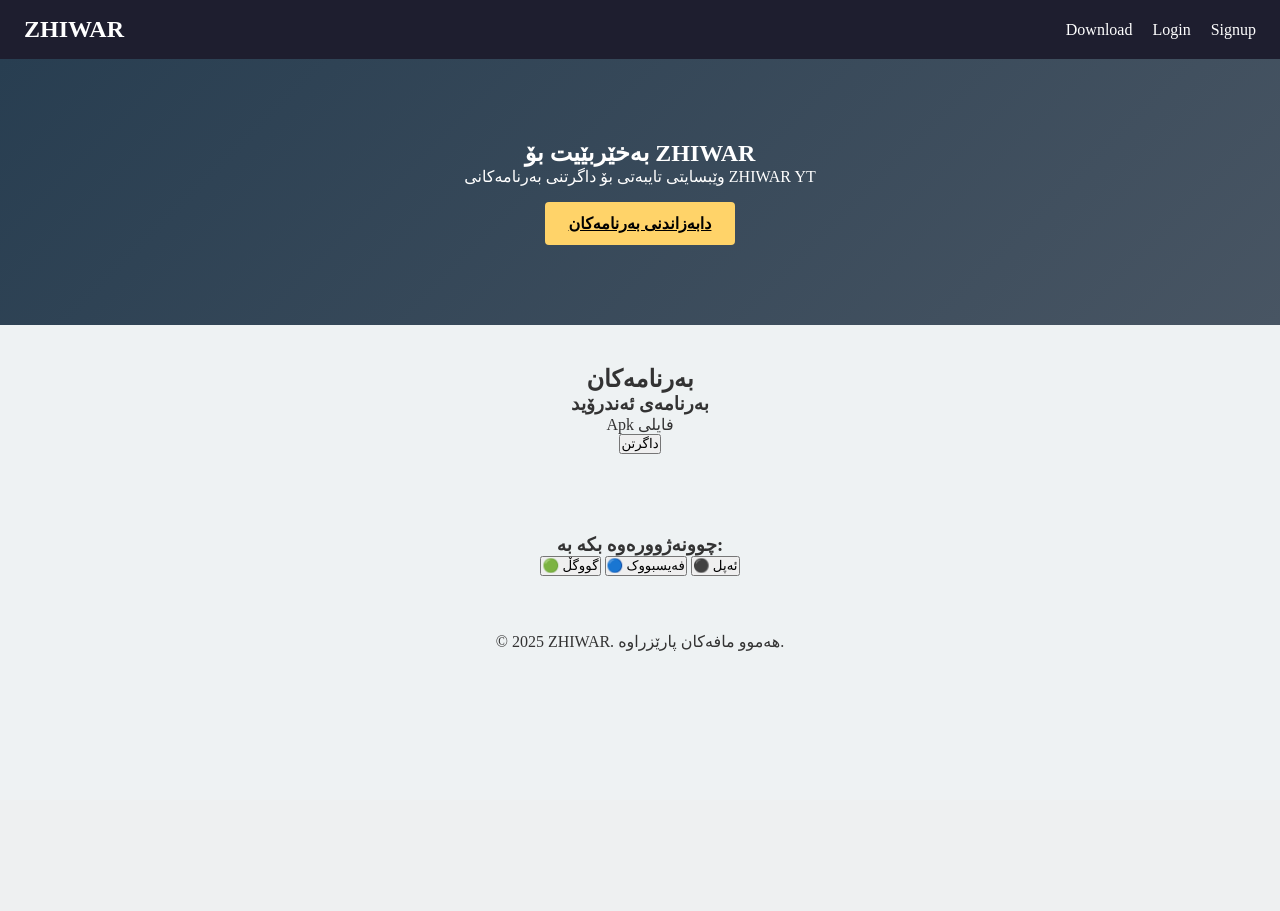
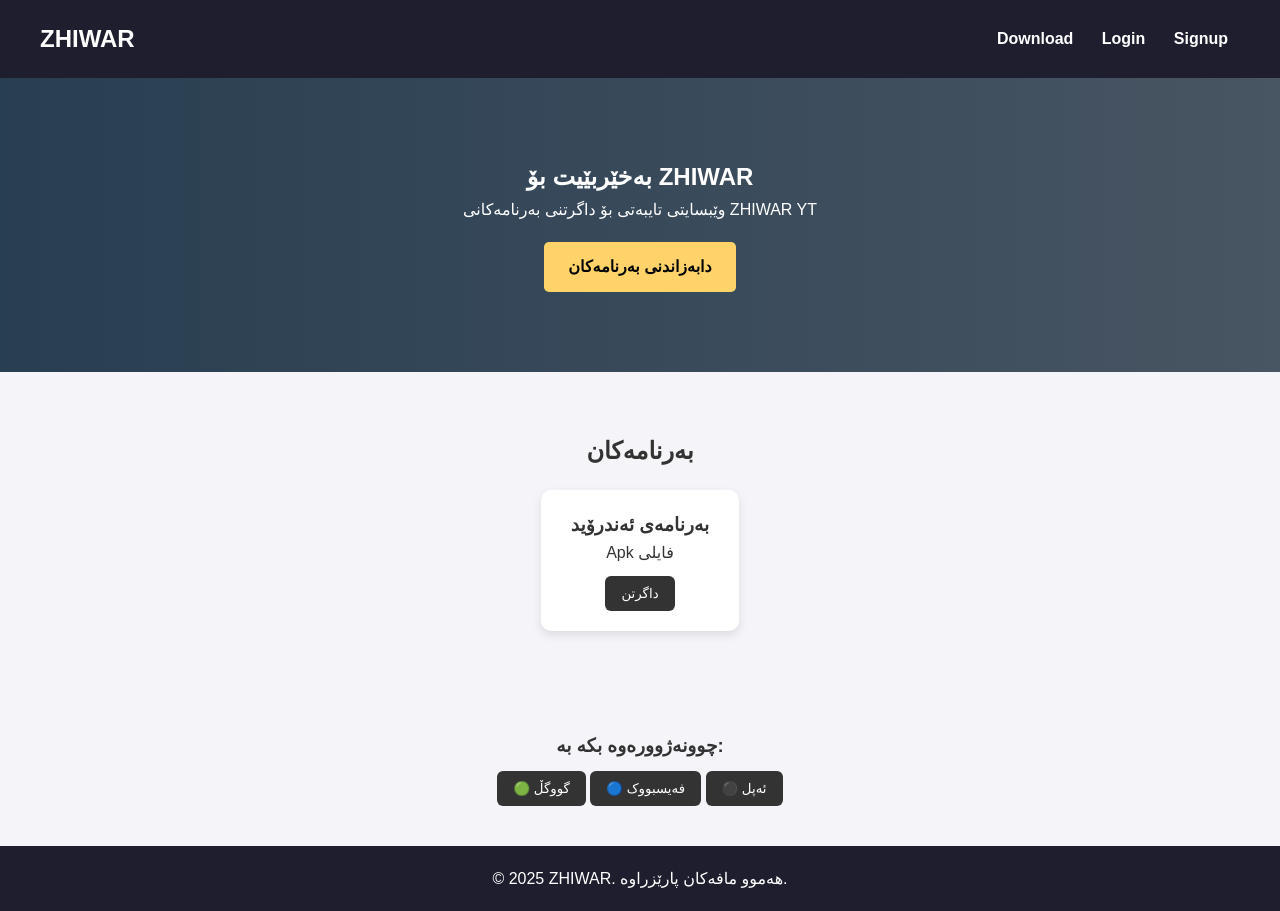
Before and after one commit to zhiwar404M/WEBSITE, a PHP site: page / in a window 1280 px wide. Before the commit the page ends 651 px from the top, so only its background shows below. Run offline with PHP 8.4, Linux system fonts and the light colour scheme; some libraries are stand-ins or nearby versions.

Commit message:
Update style.css

```diff
--- a/style.css
+++ b/style.css
@@ -1,17 +1,128 @@
-* { margin:0;padding:0;box-sizing:border-box;font-family:'Cairo'; }
-body { background:#eef2f3; color:#333; }
+* {
+  box-sizing: border-box;
+  margin: 0;
+  padding: 0;
+  font-family: 'Cairo', sans-serif;
+}
+
+body {
+  background: #f4f4f9;
+  color: #333;
+  line-height: 1.6;
+}
+
 header {
-  display:flex;justify-content:space-between;align-items:center;
-  background:#1e1e2f;color:#fff;padding:16px 24px;
+  background: #1e1e2f;
+  color: #fff;
+  display: flex;
+  justify-content: space-between;
+  align-items: center;
+  padding: 20px 40px;
+  box-shadow: 0 2px 10px rgba(0,0,0,0.1);
 }
-.logo{font-size:1.5rem;font-weight:700;}
-nav a{color:#fff;margin-left:16px;text-decoration:none;font-weight:500;}
-.hero{text-align:center;padding:80px 20px;background:linear-gradient(135deg,#283e51,#485563);color:#fff;}
-.cta{padding:12px 24px;background:#ffd369;color:#000;border-radius:4px;display:inline-block;margin-top:16px;font-weight:700;}
-.programs{text-align:center;padding:40px 20px;}
-.social-login{text-align:center;padding:40px 20px;}
-.social-buttons button{margin:8px;padding:10px 20px;border:none;border-radius:4px;color:#fff;font-weight:500;cursor:pointer;}
-.social-buttons .google {background:#db4437;}
-.social-buttons .facebook {background:#3b5998;}
-.social-buttons .apple {background:#000;}
-footer{text-align:center;padding:16px;color:#333;}
+
+.logo {
+  font-size: 24px;
+  font-weight: 700;
+}
+
+nav a {
+  color: #fff;
+  margin: 0 12px;
+  text-decoration: none;
+  font-weight: bold;
+}
+
+nav a:hover {
+  color: #ffd369;
+}
+
+.hero {
+  text-align: center;
+  padding: 80px 20px;
+  background: linear-gradient(to right, #283e51, #485563);
+  color: #fff;
+}
+
+.cta {
+  display: inline-block;
+  margin-top: 20px;
+  padding: 12px 24px;
+  background: #ffd369;
+  color: #000;
+  border-radius: 5px;
+  text-decoration: none;
+  font-weight: bold;
+  transition: background 0.3s ease;
+}
+
+.cta:hover {
+  background: #ffb347;
+}
+
+.programs {
+  padding: 60px 20px;
+  text-align: center;
+}
+
+.program-grid {
+  display: flex;
+  justify-content: center;
+  margin-top: 20px;
+}
+
+.card {
+  background: #fff;
+  border-radius: 10px;
+  padding: 20px 30px;
+  box-shadow: 0 4px 10px rgba(0,0,0,0.1);
+  max-width: 300px;
+}
+
+button {
+  background: #333;
+  color: #fff;
+  border: none;
+  padding: 10px 16px;
+  margin-top: 10px;
+  border-radius: 6px;
+  cursor: pointer;
+  transition: background 0.3s ease;
+}
+
+button:hover {
+  background: #555;
+}
+
+.social-login {
+  text-align: center;
+  padding: 40px 20px;
+}
+
+.social-buttons button {
+  margin: 10px;
+  padding: 10px 20px;
+  border: none;
+  border-radius: 6px;
+  color: white;
+  font-weight: bold;
+  cursor: pointer;
+  transition: 0.3s;
+}
+
+.social-buttons .google {
+  background: #db4437;
+}
+.social-buttons .facebook {
+  background: #3b5998;
+}
+.social-buttons .apple {
+  background: #000;
+}
+
+footer {
+  text-align: center;
+  padding: 20px;
+  background: #1e1e2f;
+  color: #fff;
+}
```
